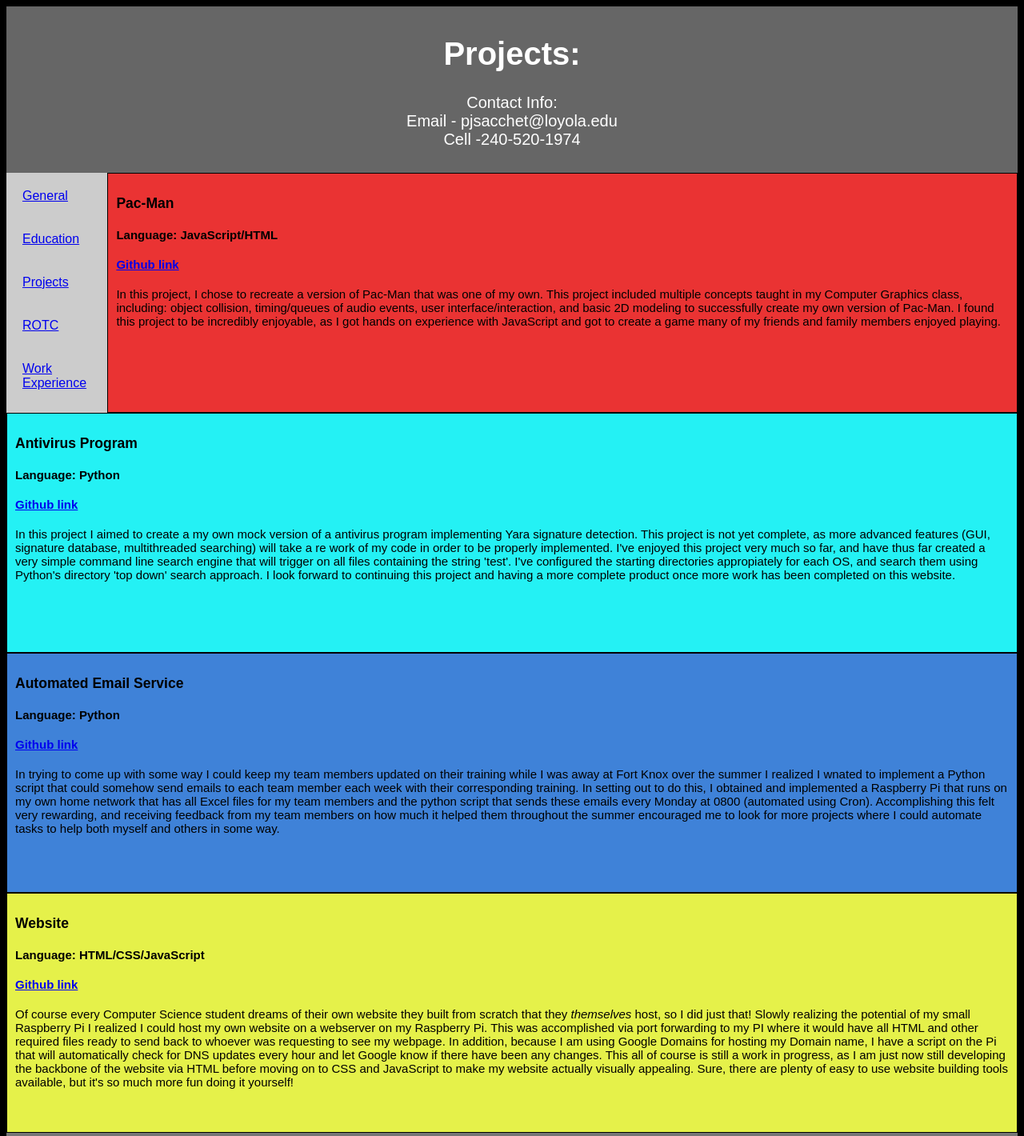
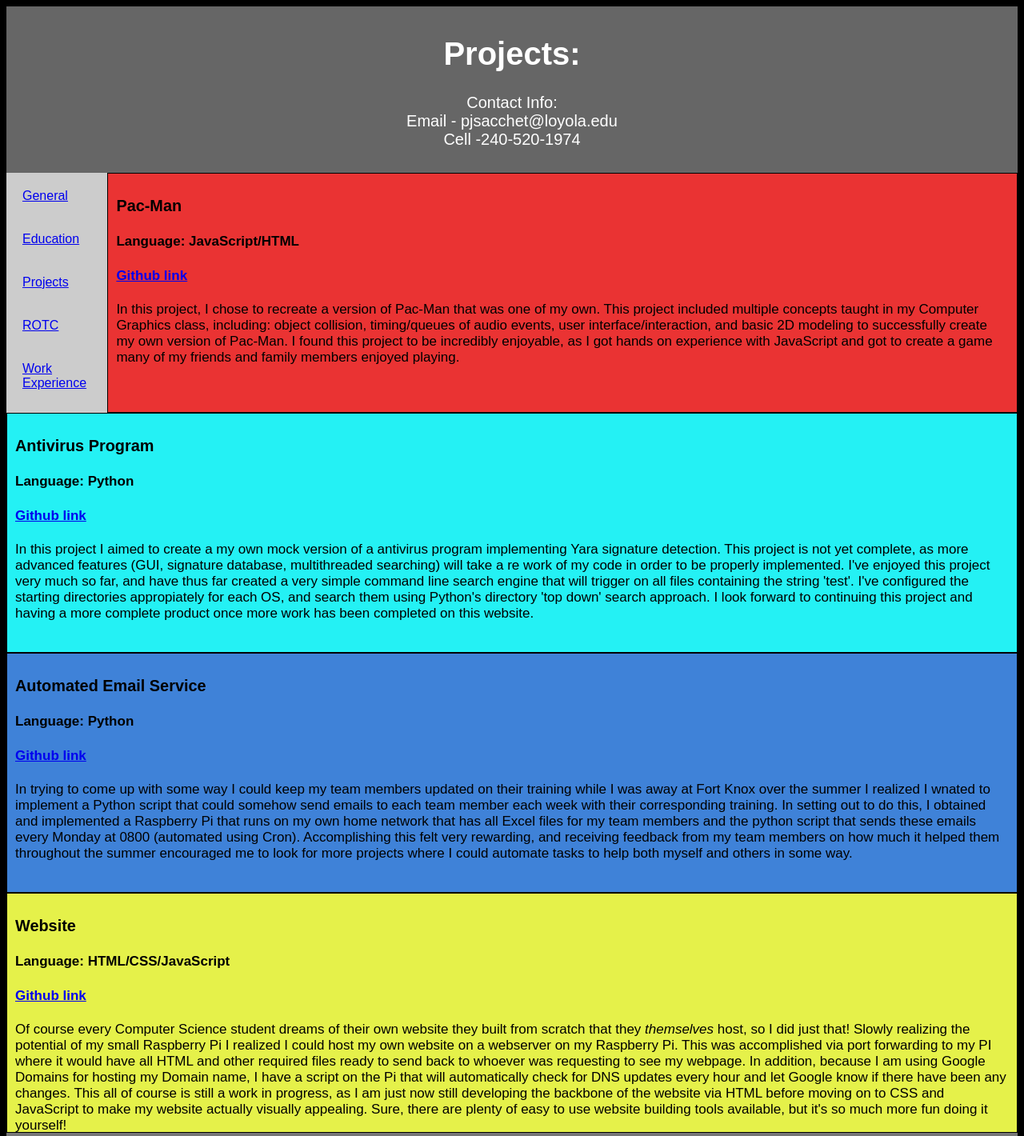
Before and after one commit to pjsacchet/Website, a plain HTML site: page projects.html in a window 1280 px wide. Shown: the top 1420 px of the page at 80% size. Drawn offline with Linux system fonts and the light colour scheme.

Commit message:
Updated font size

```diff
--- a/projects.html
+++ b/projects.html
@@ -52,7 +52,7 @@
       float: left;
       width: 90%;
       height: 300px;
-      font-size: 15px;
+      font-size: 17px;
       padding: 10px;
       border-style: solid;
       border-width: thin;
@@ -63,7 +63,7 @@
       float: left;
       width: 100%;
       height: 300px;
-      font-size: 15px;
+      font-size: 17px;
       padding: 10px;
       border-style: solid;
       border-width: thin;
@@ -74,7 +74,7 @@
       float: left;
       width: 100%;
       height: 300px;
-      font-size: 15px;
+      font-size: 17px;
       padding: 10px;
       border-style: solid;
       border-width: thin;
@@ -85,7 +85,7 @@
       float: left;
       width: 100%;
       height: 300px;
-      font-size: 15px;
+      font-size: 17px;
       padding: 10px;
       border-style: solid;
       border-width: thin;
```
